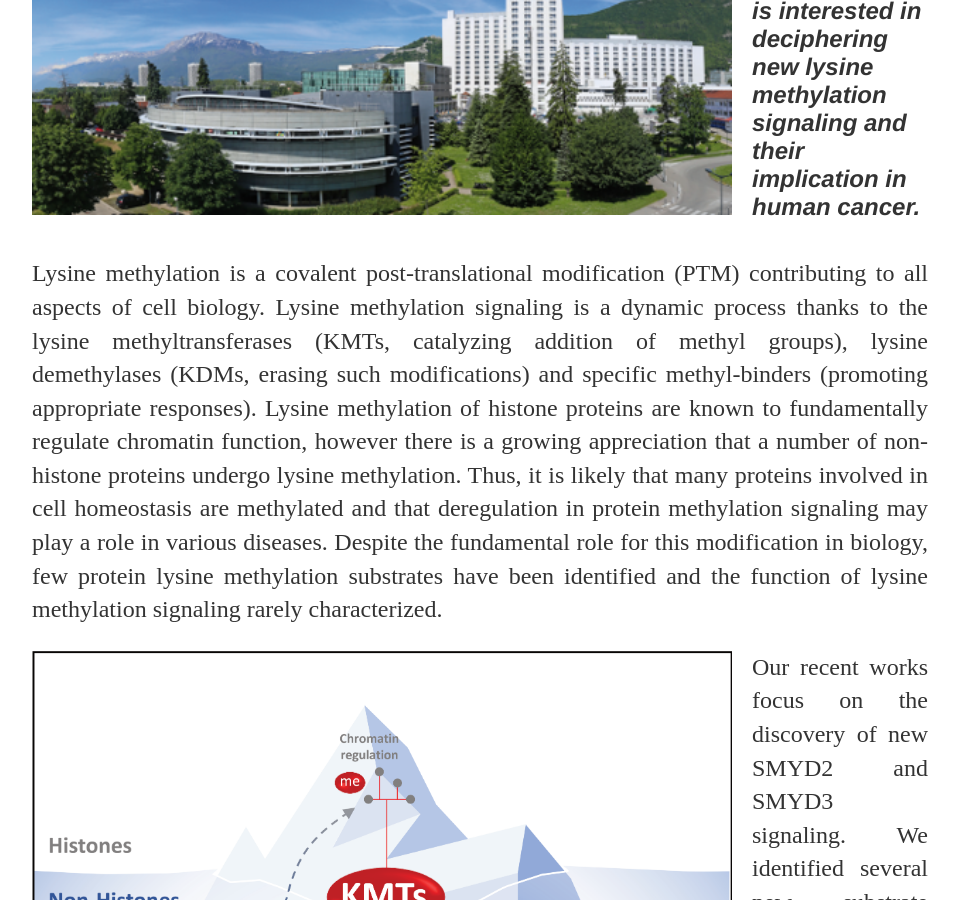
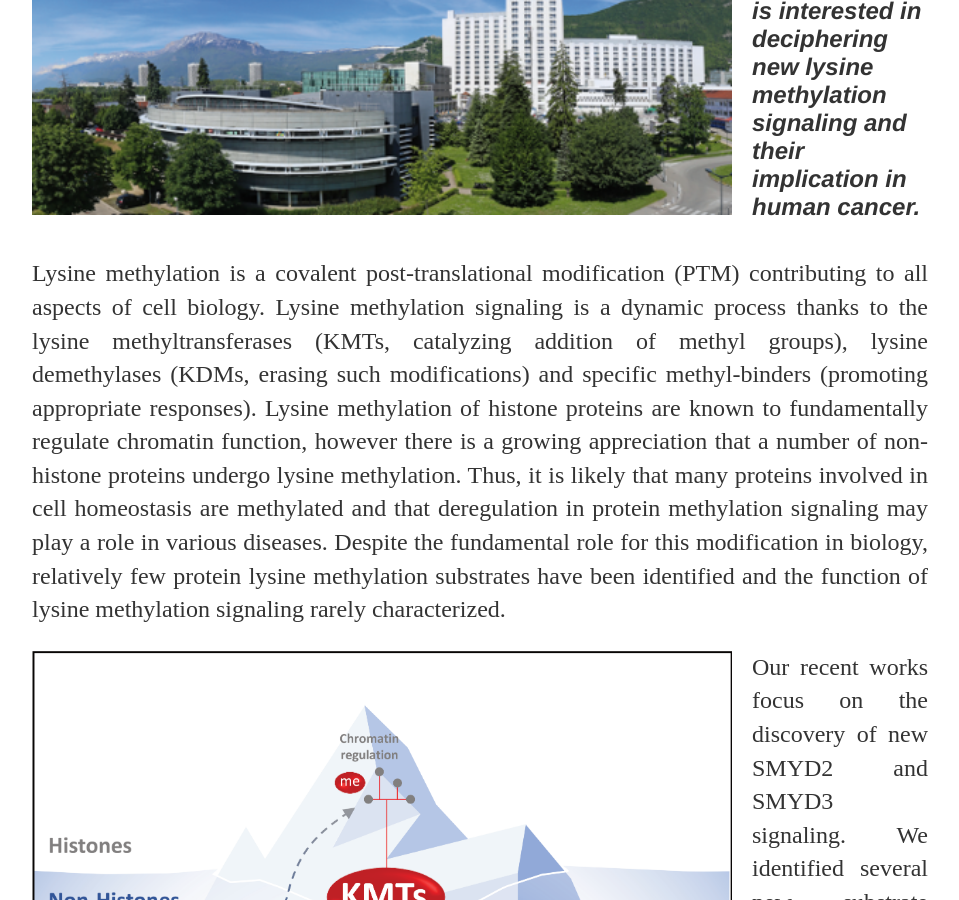
Before and after one commit to Reynoird-Lab/Reynoird-lab.github.io, a Jekyll site: the page built from index.html, in a window 1280 px wide and 900 px high, scrolled down 280 px. Shown: the whole window, without its empty margins (160-1119 px from the left). Built offline with Jekyll 4.4.1, drawn with Linux system fonts in a browser that asks for light colours; Markdown is read by kramdown in place of the engine named in the settings.

Commit message:
Update index.html

```diff
--- a/index.html
+++ b/index.html
@@ -10,7 +10,7 @@
 
 <div><img src="Images/IAB.png" title="IAB" align="left" width="700" style="margin: 0px 20px 0px 0px;"/><p align="bottom" align="justify"><i><h2>Our laboratory is interested in deciphering new lysine methylation signaling and their implication in human cancer.</p></i></h2>
 </div>
-<div><p align="justify" align="left">Lysine methylation is a covalent post-translational modification (PTM) contributing to all aspects of cell biology. Lysine methylation signaling is a dynamic process thanks to the lysine methyltransferases (KMTs, catalyzing addition of methyl groups), lysine demethylases (KDMs, erasing such modifications) and specific methyl-binders (promoting appropriate responses). Lysine methylation of histone proteins are known to fundamentally regulate chromatin function, however there is a growing appreciation that a number of non-histone proteins undergo lysine methylation. Thus, it is likely that many proteins involved in cell homeostasis are methylated and that deregulation in protein methylation signaling may play a role in various diseases. Despite the fundamental role for this modification in biology, few protein lysine methylation substrates have been identified and the function of lysine methylation signaling rarely characterized. <br></div>
+<div><p align="justify" align="left">Lysine methylation is a covalent post-translational modification (PTM) contributing to all aspects of cell biology. Lysine methylation signaling is a dynamic process thanks to the lysine methyltransferases (KMTs, catalyzing addition of methyl groups), lysine demethylases (KDMs, erasing such modifications) and specific methyl-binders (promoting appropriate responses). Lysine methylation of histone proteins are known to fundamentally regulate chromatin function, however there is a growing appreciation that a number of non-histone proteins undergo lysine methylation. Thus, it is likely that many proteins involved in cell homeostasis are methylated and that deregulation in protein methylation signaling may play a role in various diseases. Despite the fundamental role for this modification in biology, relatively few protein lysine methylation substrates have been identified and the function of lysine methylation signaling rarely characterized. <br></div>
 <div><img src="Images/Lukinovic V graphical abstract CMYK_revision.png" title="Lysine Methylation Signaling" align="left" width="700" style="margin: 0px 20px 20px 0px;" />
 <p align="justify"> Our recent works focus on the discovery of new SMYD2 and SMYD3 signaling. We identified several new substrate candidates and we are now in the process of characterizing corresponding new lysine methylation signaling. Meanwhile, we aim to unravel activity of uncharacterized KMTs, as theoretically more than hundred human enzymes can methylate lysines. <br>
 <br> Our group emerged in 2017 and is currently hosted within Pr. Hainaut lab at the Institute for Advanced Biosciences, Grenoble, FRANCE. <br>
```
